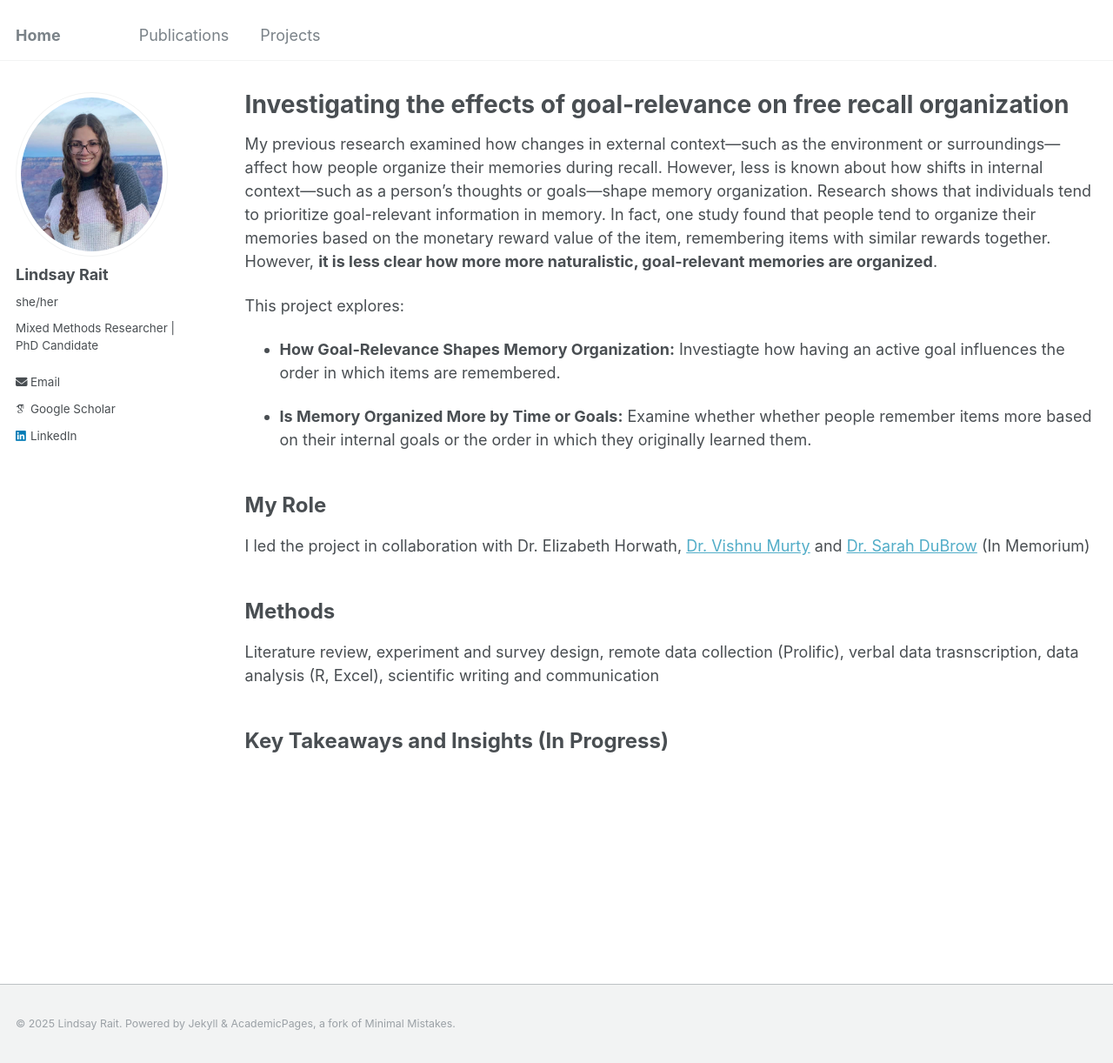
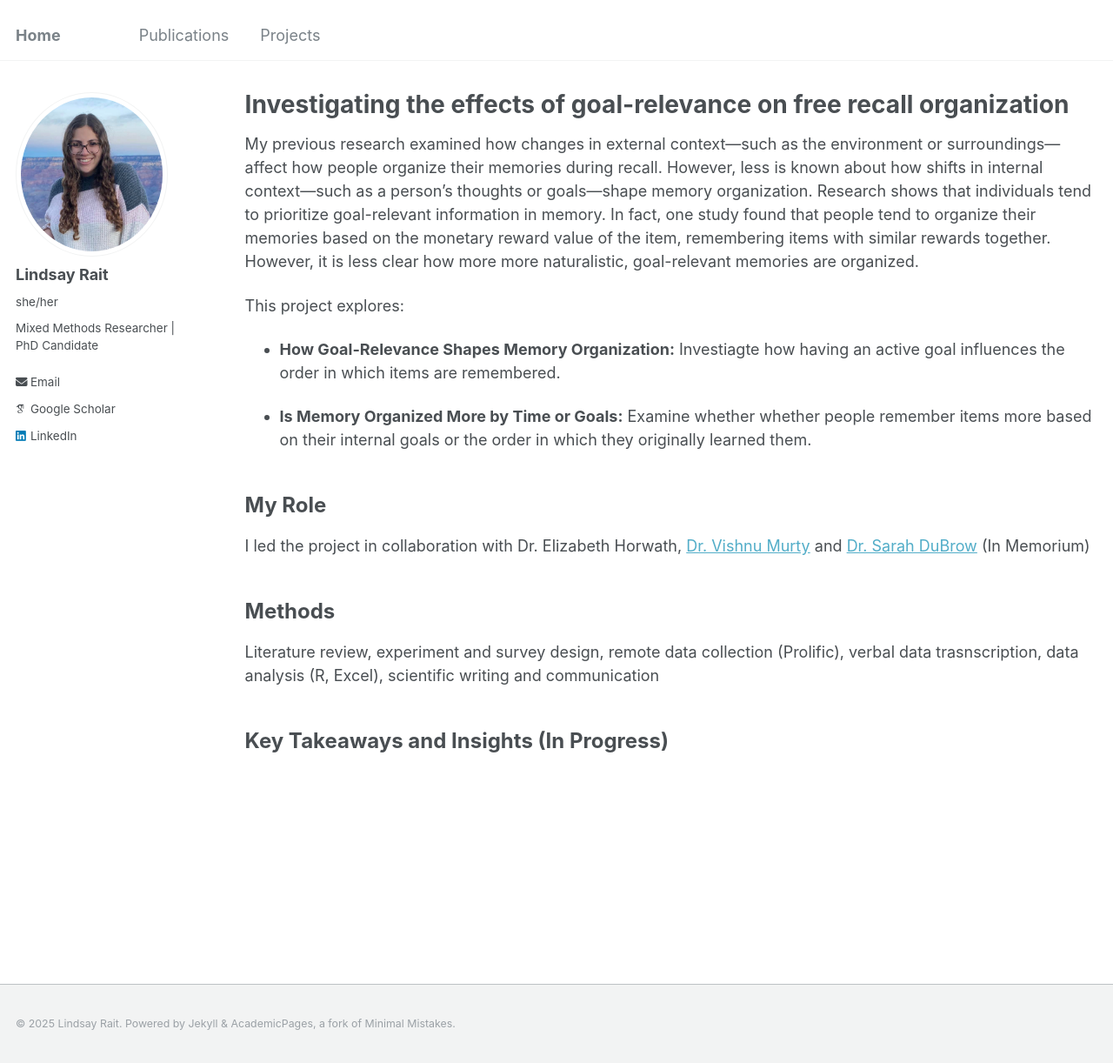
Before and after one commit to lindsay-rait/lindsay-rait.github.io, a Jekyll site: the page built from _portfolio/portfolio-3.md, in a window 1280 px wide and 1222 px high. Shown: the whole window at 87% size. Built offline with Jekyll 4.4.1, drawn with Linux system fonts in a browser that asks for light colours; some web fonts are replaced.

```diff
--- a/_portfolio/portfolio-3.md
+++ b/_portfolio/portfolio-3.md
@@ -7,7 +7,7 @@ layout: archive
 
 My previous research examined how changes in external context—such as the environment or surroundings—affect how people organize their memories during recall. However, less is known about how shifts in internal context—such as a person’s thoughts or goals—shape memory organization.
 Research shows that individuals tend to prioritize goal-relevant information in memory. In fact, one study found that people tend to organize their memories based on the monetary reward value of the item, remembering items with similar rewards together.
-However, **it is less clear how more more naturalistic, goal-relevant memories are organized**.
+However, it is less clear how more more naturalistic, goal-relevant memories are organized.
 
 This project explores:
 
```
